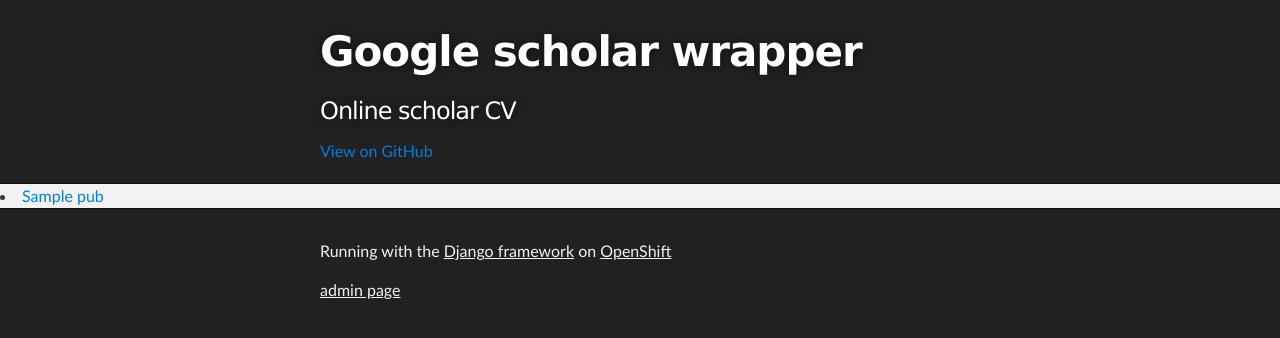
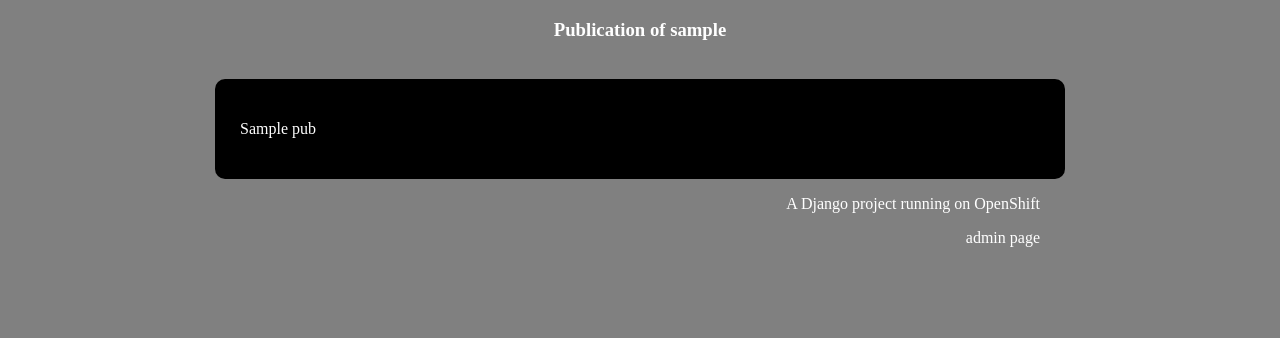
Before and after one commit to julien-diener/bibliography, a Django app: template wsgi/openshift/templates/main.html in a window 1280 px wide. Shown: the top 338 px of the page. Run offline with Django 3.2, Linux system fonts and the light colour scheme; the template is opened without the code that fills it: most values are stand-ins (such as "Sample title", 1, 10 or a date in 2020); parts of the project's set-up code (start-up, migrations or seed data) failed here and were passed over.

Commit message:
simpler css and redirect google sorry page

```diff
--- a/wsgi/openshift/templates/main.html
+++ b/wsgi/openshift/templates/main.html
@@ -7,44 +7,34 @@
     <meta name="description" content="wrapper of google scholar user publication" />
 
     {% load static from staticfiles %}
-    {% static "css/stylesheet.css" as stylesheet %}
+    {% static "css/publication.css" as stylesheet %}
     <link rel="stylesheet" type="text/css" media="screen" href="{{ stylesheet }}">
 
-    <link rel="stylesheet" type="text/css" media="screen" href="{% static "css/pygment_trac.css" %}">
-
-    <title>{{ title }}</title>
+    <title>{{ username }} publication </title>
   </head>
 
   <body>
 
     <!-- HEADER -->
-    <div id="header" class="outer">
-        <header class="inner">
-          <a href="http://publication-juliendiener.rhcloud.com/">
-          <h1 id="project_title">Google scholar wrapper</h1>
-          </a>
-          <h3 id="project_tagline">Online scholar CV</h3>
-
-          <right><a href="https://github.com/...">View on GitHub</a></right>
-        </header>
+    <div id="header">
+        <a href="http://publication-juliendiener.rhcloud.com/">
+        <h3>Publication of {{ username }}</h3>
     </div>
 
     <!-- MAIN CONTENT -->
-    <div id="main_content_wrap" class="outer">
+    <div id="main">
 
       {% for pub in publication %}
-        <li> <a href="{{ pub.href }}"> {{ pub.title }} </a> </li>
+        <p> <a href="{{ pub.href }}"> {{ pub.title }} </a> </p>
       {% endfor %}
 
     </div>
 
     <!-- FOOTER  -->
-    <div id="footer_wrap" class="outer">
-      <footer class="inner">
-        <p>Running with the <a href="https://www.djangoproject.com/">Django framework</a> on <a href="https://www.openshift.com/">OpenShift</a></p>
+    <div id="footer">
+        <p>A <a href="https://www.djangoproject.com/">Django</a> project running on <a href="https://www.openshift.com/">OpenShift</a></p>
 
         <p><a href="/admin">admin page</a></p>
-      </footer>
     </div>
 
   </body>
--- /dev/null
+++ b/wsgi/static/css/publication.css
@@ -0,0 +1,39 @@
+body {
+    height: 100%;
+    margin-bottom: 30px;
+    background-color: gray;
+    color: white;
+    padding:0px;
+    height: 100%;
+}
+a:link{
+    color: white;
+    text-decoration: none;
+}
+a:visited{
+    color: blue;
+    text-decoration: none;
+}
+
+#header {
+    height: 60px;
+    text-align: center;
+}
+#footer {
+    height: 60px;
+    bottom: 0;
+    width:800px;
+    margin: auto;
+    text-align: right;
+}
+#main{
+    width:800px;
+    margin: auto;
+    padding:25px;
+    background-color: black;
+    border-radius: 10px;
+}
+#main a:visited{
+    color: lightgray;
+    text-decoration: none;
+}
--- a/wsgi/static/css/stylesheet.css
+++ /dev/null
@@ -1,425 +0,0 @@
-/*******************************************************************************
-Slate Theme for GitHub Pages
-by Jason Costello, @jsncostello
-*******************************************************************************/
-
-
-@import url(pygment_trac.css);
-
-
-/*******************************************************************************
-MeyerWeb Reset
-*******************************************************************************/
-
-html, body, div, span, applet, object, iframe,
-h1, h2, h3, h4, h5, h6, p, blockquote, pre,
-a, abbr, acronym, address, big, cite, code,
-del, dfn, em, img, ins, kbd, q, s, samp,
-small, strike, strong, sub, sup, tt, var,
-b, u, i, center,
-dl, dt, dd, ol, ul, li,
-fieldset, form, label, legend,
-table, caption, tbody, tfoot, thead, tr, th, td,
-article, aside, canvas, details, embed,
-figure, figcaption, footer, header, hgroup,
-menu, nav, output, ruby, section, summary,
-time, mark, audio, video {
-  margin: 0;
-  padding: 0;
-  border: 0;
-  font: inherit;
-  vertical-align: baseline;
-}
-
-/* HTML5 display-role reset for older browsers */
-article, aside, details, figcaption, figure,
-footer, header, hgroup, menu, nav, section {
-  display: block;
-}
-
-ol, ul {
-  list-style: none;
-}
-
-table {
-  border-collapse: collapse;
-  border-spacing: 0;
-}
-
-/*******************************************************************************
-Theme Styles
-*******************************************************************************/
-
-body {
-  box-sizing: border-box;
-  color:#373737;
-  background: #212121;
-  font-size: 16px;
-  font-family: 'Myriad Pro', Calibri, Helvetica, Arial, sans-serif;
-  line-height: 1.5;
-  -webkit-font-smoothing: antialiased;
-}
-
-h1, h2, h3, h4, h5, h6 {
-  margin: 10px 0;
-  font-weight: 700;
-  color:#222222;
-  font-family: 'Lucida Grande', 'Calibri', Helvetica, Arial, sans-serif;
-  letter-spacing: -1px;
-}
-
-h1 {
-  font-size: 36px;
-  font-weight: 700;
-}
-
-h2 {
-  padding-bottom: 10px;
-  font-size: 32px;
-  background: url('../images/bg_hr.png') repeat-x bottom;
-}
-
-h3 {
-  font-size: 24px;
-}
-
-h4 {
-  font-size: 21px;
-}
-
-h5 {
-  font-size: 18px;
-}
-
-h6 {
-  font-size: 16px;
-}
-
-p {
-  margin: 10px 0 15px 0;
-}
-
-footer p {
-  color: #f2f2f2;
-}
-
-a {
-  text-decoration: none;
-  color: #007edf;
-  text-shadow: none;
-
-  transition: color 0.5s ease;
-  transition: text-shadow 0.5s ease;
-  -webkit-transition: color 0.5s ease;
-  -webkit-transition: text-shadow 0.5s ease;
-  -moz-transition: color 0.5s ease;
-  -moz-transition: text-shadow 0.5s ease;
-  -o-transition: color 0.5s ease;
-  -o-transition: text-shadow 0.5s ease;
-  -ms-transition: color 0.5s ease;
-  -ms-transition: text-shadow 0.5s ease;
-}
-
-a:hover, a:focus {text-decoration: underline;}
-
-footer a {
-  color: #F2F2F2;
-  text-decoration: underline;
-}
-
-em {
-  font-style: italic;
-}
-
-strong {
-  font-weight: bold;
-}
-
-img {
-  position: relative;
-  margin: 0 auto;
-  max-width: 739px;
-  padding: 5px;
-  margin: 10px 0 10px 0;
-  border: 1px solid #ebebeb;
-
-  box-shadow: 0 0 5px #ebebeb;
-  -webkit-box-shadow: 0 0 5px #ebebeb;
-  -moz-box-shadow: 0 0 5px #ebebeb;
-  -o-box-shadow: 0 0 5px #ebebeb;
-  -ms-box-shadow: 0 0 5px #ebebeb;
-}
-
-p img {
-  display: inline;
-  margin: 0;
-  padding: 0;
-  vertical-align: middle;
-  text-align: center;
-  border: none;
-}
-
-pre, code {
-  width: 100%;
-  color: #222;
-  background-color: #fff;
-
-  font-family: Monaco, "Bitstream Vera Sans Mono", "Lucida Console", Terminal, monospace;
-  font-size: 14px;
-
-  border-radius: 2px;
-  -moz-border-radius: 2px;
-  -webkit-border-radius: 2px;
-}
-
-pre {
-  width: 100%;
-  padding: 10px;
-  box-shadow: 0 0 10px rgba(0,0,0,.1);
-  overflow: auto;
-}
-
-code {
-  padding: 3px;
-  margin: 0 3px;
-  box-shadow: 0 0 10px rgba(0,0,0,.1);
-}
-
-pre code {
-  display: block;
-  box-shadow: none;
-}
-
-blockquote {
-  color: #666;
-  margin-bottom: 20px;
-  padding: 0 0 0 20px;
-  border-left: 3px solid #bbb;
-}
-
-
-ul, ol, dl {
-  margin-bottom: 15px
-}
-
-ul {
-  list-style: inside;
-  padding-left: 20px;
-}
-
-ol {
-  list-style: decimal inside;
-  padding-left: 20px;
-}
-
-dl dt {
-  font-weight: bold;
-}
-
-dl dd {
-  padding-left: 20px;
-  font-style: italic;
-}
-
-dl p {
-  padding-left: 20px;
-  font-style: italic;
-}
-
-hr {
-  height: 1px;
-  margin-bottom: 5px;
-  border: none;
-  background: url('../images/bg_hr.png') repeat-x center;
-}
-
-table {
-  border: 1px solid #373737;
-  margin-bottom: 20px;
-  text-align: left;
- }
-
-th {
-  font-family: 'Lucida Grande', 'Helvetica Neue', Helvetica, Arial, sans-serif;
-  padding: 10px;
-  background: #373737;
-  color: #fff;
- }
-
-td {
-  padding: 10px;
-  border: 1px solid #373737;
- }
-
-form {
-  background: #f2f2f2;
-  padding: 20px;
-}
-
-/*******************************************************************************
-Full-Width Styles
-*******************************************************************************/
-
-.outer {
-  width: 100%;
-}
-
-.inner {
-  position: relative;
-  max-width: 640px;
-  padding: 20px 10px;
-  margin: 0 auto;
-}
-
-#forkme_banner {
-  display: block;
-  position: absolute;
-  top:0;
-  right: 10px;
-  z-index: 10;
-  padding: 10px 50px 10px 10px;
-  color: #fff;
-  background: url('../images/blacktocat.png') #0090ff no-repeat 95% 50%;
-  font-weight: 700;
-  box-shadow: 0 0 10px rgba(0,0,0,.5);
-  border-bottom-left-radius: 2px;
-  border-bottom-right-radius: 2px;
-}
-
-#header_wrap {
-  background: #212121;
-  background: -moz-linear-gradient(top, #373737, #212121);
-  background: -webkit-linear-gradient(top, #373737, #212121);
-  background: -ms-linear-gradient(top, #373737, #212121);
-  background: -o-linear-gradient(top, #373737, #212121);
-  background: linear-gradient(top, #373737, #212121);
-}
-
-#header_wrap .inner {
-  padding: 50px 10px 30px 10px;
-}
-
-#project_title {
-  margin: 0;
-  color: #fff;
-  font-size: 42px;
-  font-weight: 700;
-  text-shadow: #111 0px 0px 10px;
-}
-
-#project_tagline {
-  color: #fff;
-  font-size: 24px;
-  font-weight: 300;
-  background: none;
-  text-shadow: #111 0px 0px 10px;
-}
-
-#downloads {
-  position: absolute;
-  width: 210px;
-  z-index: 10;
-  bottom: -40px;
-  right: 0;
-  height: 70px;
-  background: url('../images/icon_download.png') no-repeat 0% 90%;
-}
-
-.zip_download_link {
-  display: block;
-  float: right;
-  width: 90px;
-  height:70px;
-  text-indent: -5000px;
-  overflow: hidden;
-  background: url(../images/sprite_download.png) no-repeat bottom left;
-}
-
-.tar_download_link {
-  display: block;
-  float: right;
-  width: 90px;
-  height:70px;
-  text-indent: -5000px;
-  overflow: hidden;
-  background: url(../images/sprite_download.png) no-repeat bottom right;
-  margin-left: 10px;
-}
-
-.zip_download_link:hover {
-  background: url(../images/sprite_download.png) no-repeat top left;
-}
-
-.tar_download_link:hover {
-  background: url(../images/sprite_download.png) no-repeat top right;
-}
-
-#main_content_wrap {
-  background: #f2f2f2;
-  border-top: 1px solid #111;
-  border-bottom: 1px solid #111;
-}
-
-#main_content {
-  padding-top: 40px;
-}
-
-#footer_wrap {
-  background: #212121;
-}
-
-
-
-/*******************************************************************************
-Small Device Styles
-*******************************************************************************/
-
-@media screen and (max-width: 480px) {
-  body {
-    font-size:14px;
-  }
-
-  #downloads {
-    display: none;
-  }
-
-  .inner {
-    min-width: 320px;
-    max-width: 480px;
-  }
-
-  #project_title {
-  font-size: 32px;
-  }
-
-  h1 {
-    font-size: 28px;
-  }
-
-  h2 {
-    font-size: 24px;
-  }
-
-  h3 {
-    font-size: 21px;
-  }
-
-  h4 {
-    font-size: 18px;
-  }
-
-  h5 {
-    font-size: 14px;
-  }
-
-  h6 {
-    font-size: 12px;
-  }
-
-  code, pre {
-    min-width: 320px;
-    max-width: 480px;
-    font-size: 11px;
-  }
-
-}
```
Also changed, not shown: wsgi/openshift/gcitation.py (+13 -3 lines), wsgi/openshift/views.py (+5 -4 lines), wsgi/static/css/pygment_trac.css (deleted, +0 -70 lines), 1 other file.
